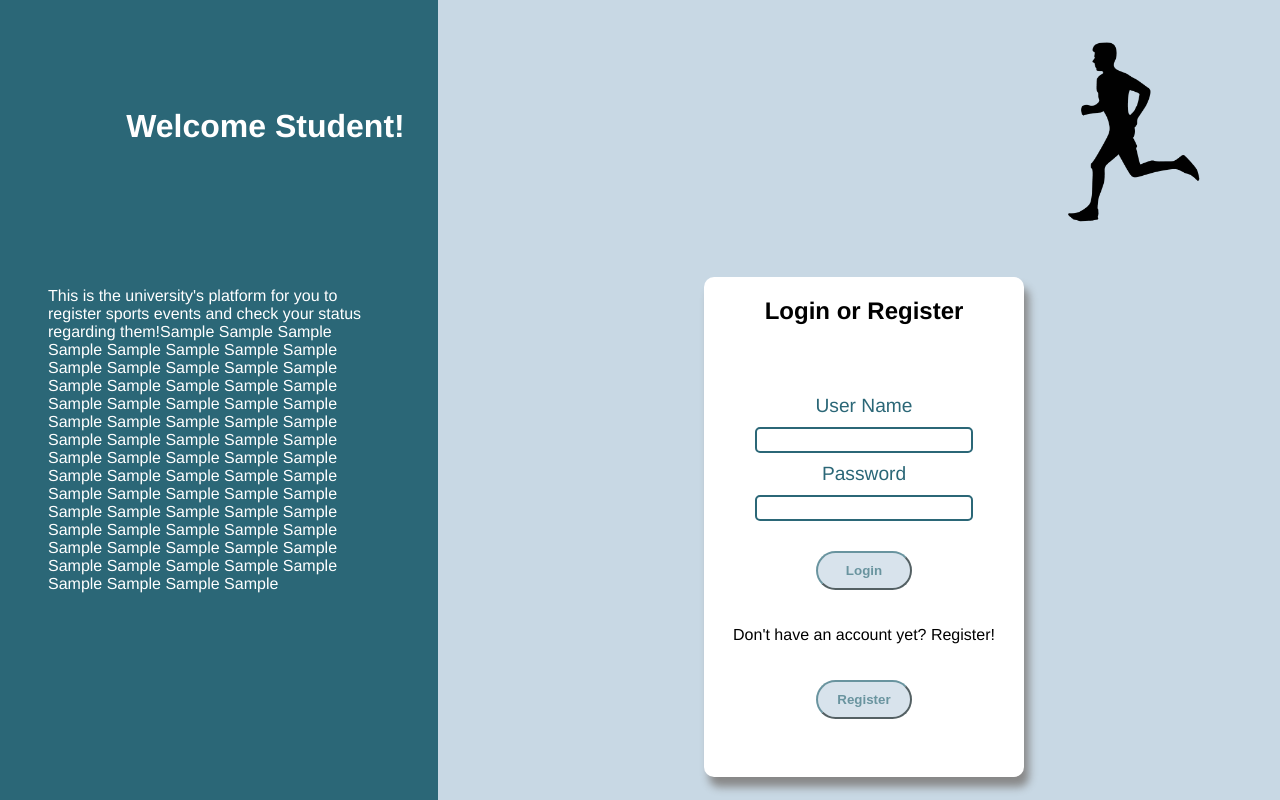
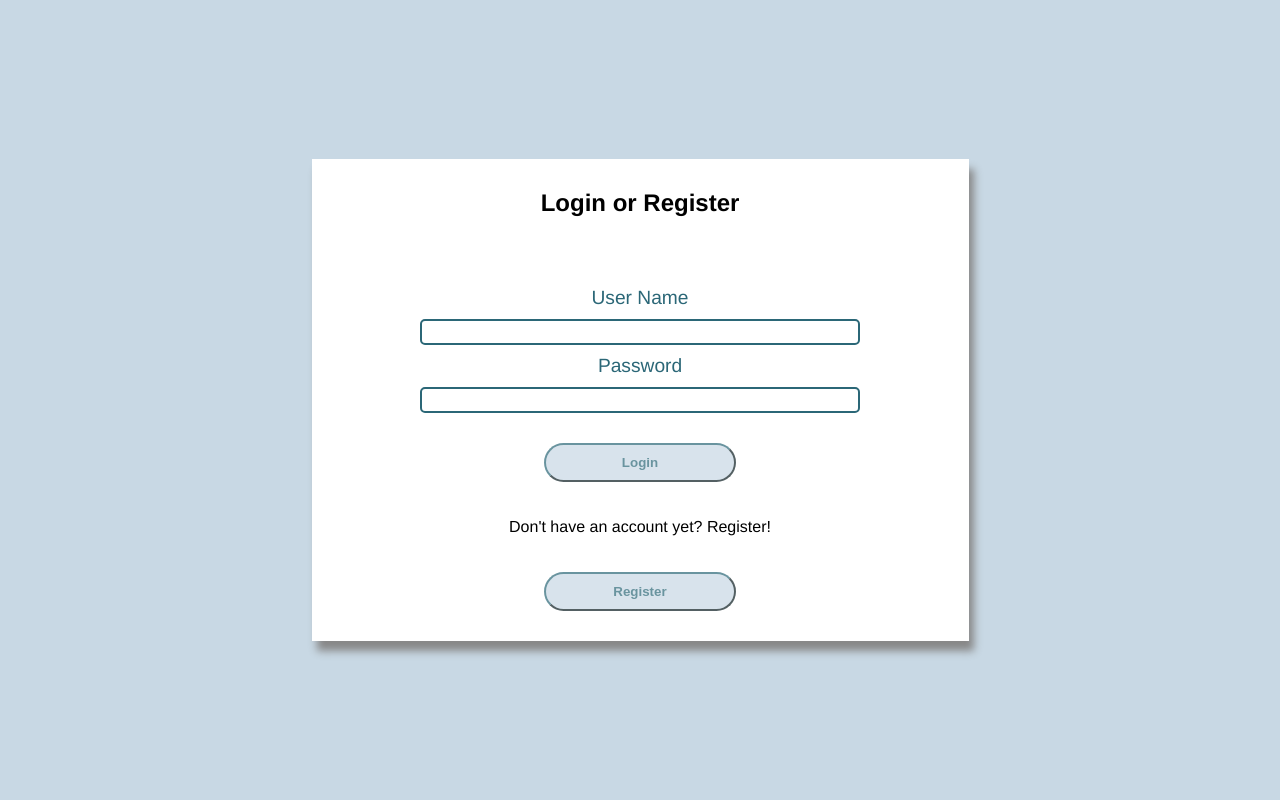
Before and after one commit to SprotsEventOrgainzerSite/sports-event-organizer-fe-mobile, a React (Create React App) app: page / in a window 1280 px wide. Shown: the top 800 px of the page. Built offline with nearby package versions, Linux system fonts and the light colour scheme.

Commit message:
Login elhelyezés

```diff
--- a/src/App.css
+++ b/src/App.css
@@ -31,17 +31,34 @@ body{
  font-size: larger;
 }
 
+.login_img{
+  display: block;
+  margin-left: auto;
+  margin-right: auto;
+}
+
 .login_widget{
+  margin: auto;
+  width: 50%;
+  padding: 10px;
+  background-color: #ffffff;
+  box-shadow: 5px 10px 8px #888888;
+
+
+  /*
+  vertical-align: center;
   background-color: #ffffff;
   height: 500px;
   width: 25%;
-  top: 23%;
-  right: 20%;
-  border-radius: 10px;
+  top: 25%;
+  bottom: auto;
+  left: 10%;
+  right: 10%;
   align-self: center;
   margin: 0px !important;
   position: absolute;
   box-shadow: 5px 10px 8px #888888;
+  */
 }
 
 .login_intro{
--- a/src/App.js
+++ b/src/App.js
@@ -14,24 +14,11 @@ function App() {
   return (
       <table className='LoginTable'>
         <tr>
-          <td className='login_intro'>
-          <div>
-            <h1 className ='login_title'>Welcome Student!</h1>
-            <br></br>
-            <p className='login_intro_text'> This is the university's platform for you to register sports events and check your status regarding them!Sample Sample Sample Sample Sample Sample Sample Sample Sample Sample Sample Sample Sample Sample Sample Sample Sample Sample Sample Sample Sample Sample Sample Sample Sample Sample Sample Sample Sample Sample Sample Sample Sample Sample Sample Sample Sample Sample Sample Sample Sample Sample Sample Sample Sample Sample Sample Sample Sample Sample Sample Sample Sample Sample Sample Sample Sample Sample Sample Sample Sample Sample Sample Sample Sample Sample Sample Sample Sample Sample Sample Sample </p>
-          </div>
-          <div>
-            <img src={sportOne} width = "60%" className = 'sport_one_img'></img>
-          </div>
-          </td>
           <td>
-            <div>
-              <img src={sportTwo} width = "15%" className = 'sport_two_img'></img>
+            <div className ='login_widget'>
+              {renderState[1] === 'LOGIN' && <LoginBody />}
+              {renderState[1] === 'REGISTER' && <Register />}
             </div>
-          <div className ='login_widget'>
-          {renderState[1] === 'LOGIN' && <LoginBody />}
-          {renderState[1] === 'REGISTER' && <Register />}
-        </div>
           </td>
         </tr>
       </table>
```
